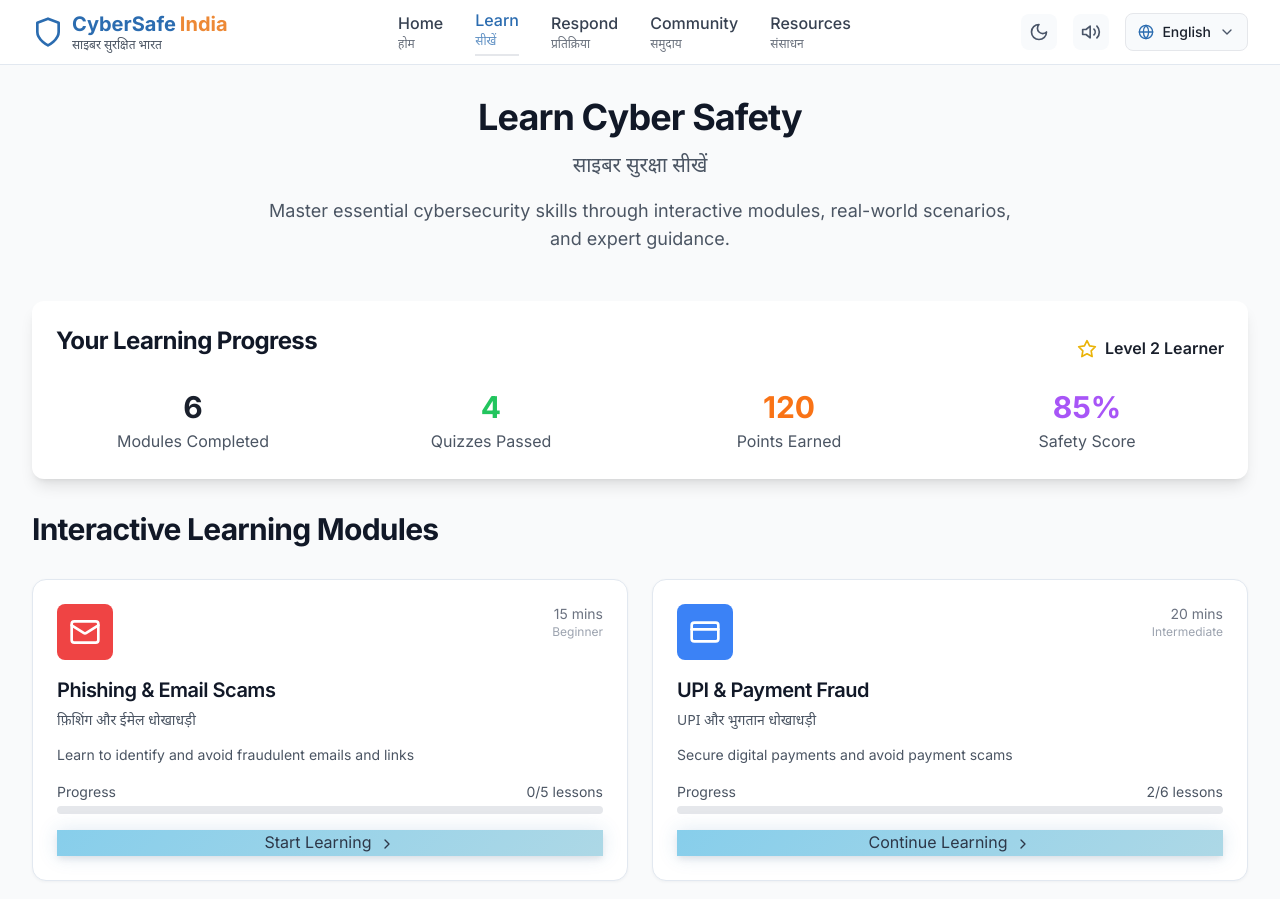
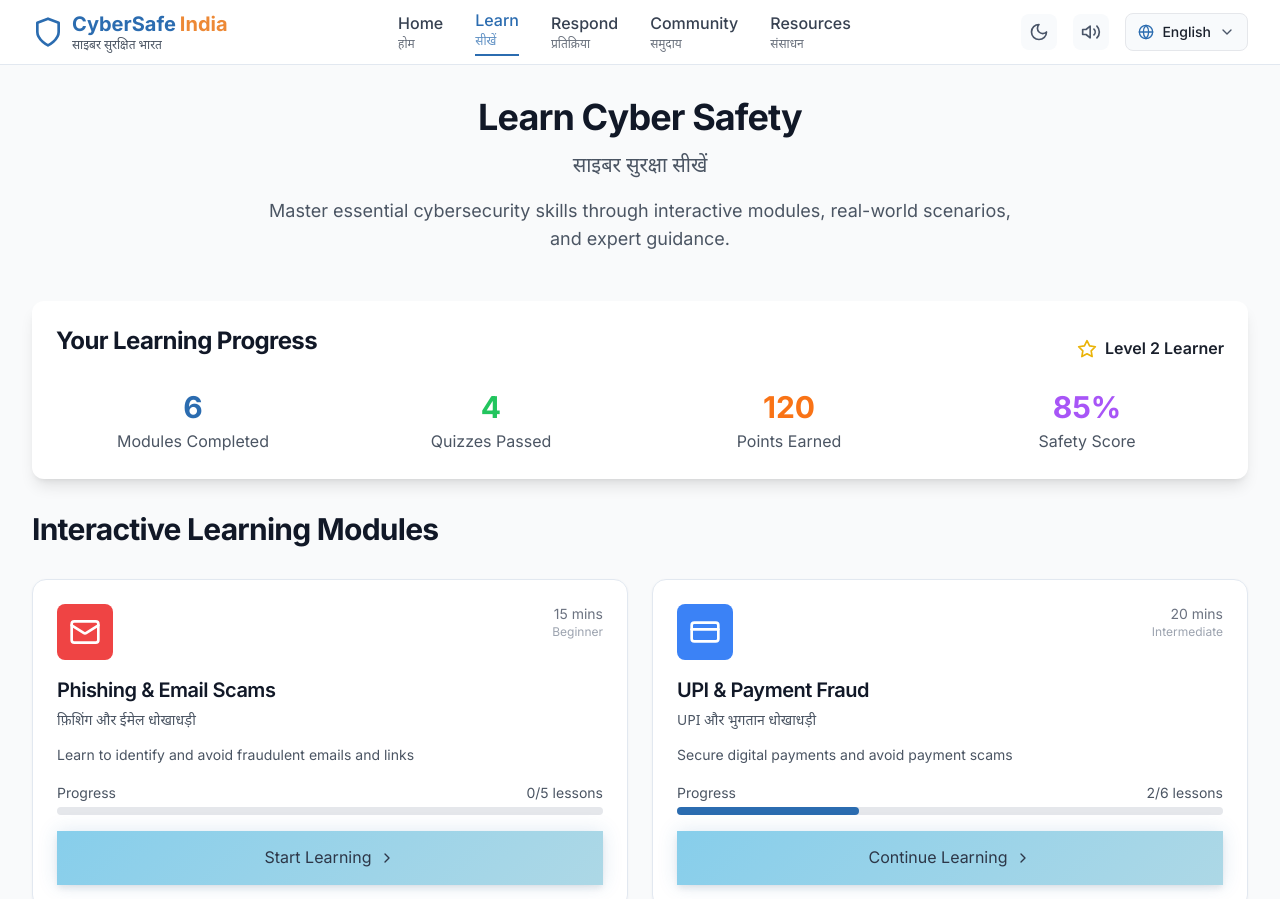
Before and after one commit to HEMANTH-S-KUMAR-1/cybersafe-india, a React (Vite) app: page /cybersafe-india/learn in a window 1280 px wide. Shown: the top 899 px of the page. Built offline with nearby package versions, Linux system fonts and the light colour scheme.

Commit message:
Describe your changes

```diff
--- a/src/index.css
+++ b/src/index.css
@@ -241,13 +241,32 @@
     position: relative;
     overflow: hidden;
     transition: all 0.3s cubic-bezier(0.4, 0, 0.2, 1);
+    transform: translateZ(0); /* Enable hardware acceleration */
+    min-height: 44px; /* Ensure touch-friendly size */
+    display: inline-flex;
+    align-items: center;
+    justify-content: center;
   }
 
   .btn-primary:hover {
     background: linear-gradient(135deg, #ADD8E6, #87CEEB);
-    transform: translateY(-3px) scale(1.02);
     box-shadow: 0 8px 25px rgba(135, 206, 235, 0.4), var(--shadow-cyber);
     border-color: #4A90E2;
+  }
+
+  /* Responsive hover animations for primary button */
+  @media (hover: hover) and (pointer: fine) {
+    .btn-primary:hover {
+      transform: translateY(-3px) scale(1.02) translateZ(0);
+    }
+  }
+
+  /* Touch device optimizations for primary button */
+  @media (hover: none) and (pointer: coarse) {
+    .btn-primary:active {
+      transform: scale(0.98) translateZ(0);
+      transition: transform 0.1s ease;
+    }
   }
 
   .btn-primary::before {
@@ -260,10 +279,13 @@
     background: linear-gradient(90deg, transparent, rgba(255,255,255,0.3), transparent);
     transition: left 0.6s ease;
     z-index: 0;
-  }
-
-  .btn-primary:hover::before {
-    left: 100%;
+    will-change: left;
+  }
+
+  @media (hover: hover) and (pointer: fine) {
+    .btn-primary:hover::before {
+      left: 100%;
+    }
   }
 
   .btn-primary span {
@@ -280,14 +302,33 @@
     position: relative;
     overflow: hidden;
     transition: all 0.3s cubic-bezier(0.4, 0, 0.2, 1);
+    transform: translateZ(0); /* Enable hardware acceleration */
+    min-height: 44px; /* Ensure touch-friendly size */
+    display: inline-flex;
+    align-items: center;
+    justify-content: center;
   }
 
   .btn-secondary:hover {
     background: linear-gradient(135deg, #B3D9FF, #87CEEB);
     border-color: #4A90E2;
     color: #2D3748;
-    transform: translateY(-2px) scale(1.02);
     box-shadow: 0 6px 20px rgba(135, 206, 235, 0.3);
+  }
+
+  /* Responsive hover animations - only on devices that support hover */
+  @media (hover: hover) and (pointer: fine) {
+    .btn-secondary:hover {
+      transform: translateY(-2px) scale(1.02) translateZ(0);
+    }
+  }
+
+  /* Touch device optimizations */
+  @media (hover: none) and (pointer: coarse) {
+    .btn-secondary:active {
+      transform: scale(0.98) translateZ(0);
+      transition: transform 0.1s ease;
+    }
   }
 
   .btn-secondary::before {
@@ -300,10 +341,13 @@
     background: linear-gradient(90deg, transparent, rgba(255,255,255,0.25), transparent);
     transition: left 0.5s ease;
     z-index: 0;
-  }
-
-  .btn-secondary:hover::before {
-    left: 100%;
+    will-change: left; /* Optimize for animation */
+  }
+
+  @media (hover: hover) and (pointer: fine) {
+    .btn-secondary:hover::before {
+      left: 100%;
+    }
   }
 
   .btn-secondary span {
@@ -1036,6 +1080,19 @@
     padding: 12px 16px;
   }
 
+  /* Responsive button sizing for mobile */
+  .btn-primary, .btn-secondary {
+    font-size: 0.9rem;
+    padding: 10px 14px;
+    min-height: 44px;
+  }
+
+  .btn-primary.text-sm, .btn-secondary.text-sm {
+    font-size: 0.875rem;
+    padding: 8px 12px;
+    min-height: 40px;
+  }
+
   /* Improve form inputs for mobile */
   input, textarea, select {
     min-height: 44px;
@@ -1053,6 +1110,62 @@
   .lg\:grid-cols-3 { grid-template-columns: repeat(2, minmax(0, 1fr)); }
   .lg\:grid-cols-4 { grid-template-columns: repeat(3, minmax(0, 1fr)); }
   .xl\:grid-cols-5 { grid-template-columns: repeat(3, minmax(0, 1fr)); }
+
+  /* Medium screen button optimizations */
+  .btn-primary, .btn-secondary {
+    padding: 12px 16px;
+    font-size: 0.95rem;
+  }
+
+  .btn-primary.text-sm, .btn-secondary.text-sm {
+    padding: 10px 14px;
+    font-size: 0.875rem;
+  }
+}
+
+/* Large screens - desktop optimizations */
+@media (min-width: 1024px) {
+  .btn-primary, .btn-secondary {
+    padding: 14px 20px;
+    font-size: 1rem;
+  }
+
+  .btn-primary.text-sm, .btn-secondary.text-sm {
+    padding: 10px 16px;
+    font-size: 0.875rem;
+  }
+
+  /* Enhanced hover effects for desktop */
+  @media (hover: hover) {
+    .btn-secondary:hover {
+      transform: translateY(-3px) scale(1.03) translateZ(0);
+    }
+  }
+}
+
+/* Accessibility: Respect user's motion preferences */
+@media (prefers-reduced-motion: reduce) {
+  .btn-primary, .btn-secondary {
+    transition: none !important;
+    animation: none !important;
+  }
+
+  .btn-primary::before, .btn-secondary::before {
+    transition: none !important;
+  }
+
+  .btn-primary:hover, .btn-secondary:hover {
+    transform: none !important;
+  }
+
+  .animate-fade-in,
+  .animate-slide-up,
+  .animate-slide-in-left,
+  .animate-slide-in-right,
+  .animate-cyber-pulse,
+  .animate-secure-bounce {
+    animation: none !important;
+  }
 }
 
 /* Enhanced footer with cybersecurity branding */
@@ -1595,26 +1708,57 @@
   }
 }
 
+/* Dark mode button pulse animation */
+[data-theme="dark"] .btn-primary:focus {
+  animation: button-pulse-dark 1.5s infinite;
+}
+
+[data-theme="dark"] .btn-secondary:focus {
+  animation: button-pulse-dark 1.5s infinite;
+}
+
+@keyframes button-pulse-dark {
+  0% {
+    box-shadow: 0 0 0 0 rgba(99, 179, 237, 0.4);
+  }
+  70% {
+    box-shadow: 0 0 0 10px rgba(99, 179, 237, 0);
+  }
+  100% {
+    box-shadow: 0 0 0 0 rgba(99, 179, 237, 0);
+  }
+}
+
 /* Enhanced Button Focus States */
 .btn-primary:focus {
-  animation: button-pulse 1.5s infinite;
   outline: none;
+  box-shadow: 0 0 0 3px rgba(43, 108, 176, 0.3);
 }
 
 .btn-secondary:focus {
-  animation: button-pulse 1.5s infinite;
   outline: none;
   box-shadow: 0 0 0 3px rgba(135, 206, 235, 0.3);
 }
 
+/* Focus animations only for devices that support them */
+@media (hover: hover) and (pointer: fine) {
+  .btn-primary:focus {
+    animation: button-pulse 1.5s infinite;
+  }
+
+  .btn-secondary:focus {
+    animation: button-pulse 1.5s infinite;
+  }
+}
+
 /* Active state animations */
 .btn-primary:active {
-  transform: translateY(-1px) scale(0.98);
+  transform: translateY(-1px) scale(0.98) translateZ(0);
   transition: all 0.1s ease;
 }
 
 .btn-secondary:active {
-  transform: translateY(-1px) scale(0.98);
+  transform: translateY(-1px) scale(0.98) translateZ(0);
   transition: all 0.1s ease;
 }
 
@@ -1634,15 +1778,27 @@
 /* =========================
    ENHANCED THEME TRANSITION EFFECTS
    ========================= */
+/* Base transition for all elements - optimized to prevent animation conflicts */
 * {
-  transition-property: background-color, border-color, color, box-shadow, transform;
+  transition-property: background-color, border-color, color, box-shadow;
   transition-duration: 0.3s;
   transition-timing-function: cubic-bezier(0.4, 0, 0.2, 1);
 }
 
-/* Specific elements with enhanced transitions */
-.card, .btn, .nav-link, .resource-item, .demographic-card {
+/* Specific elements with enhanced transitions - explicit transform handling */
+.card, .btn, .btn-primary, .btn-secondary, .nav-link, .resource-item, .demographic-card {
   transition: all 0.4s cubic-bezier(0.4, 0, 0.2, 1);
+  will-change: transform, opacity; /* Optimize for animations */
+}
+
+/* Prevent transition conflicts with explicit animations */
+.animate-fade-in,
+.animate-slide-up,
+.animate-slide-in-left,
+.animate-slide-in-right,
+.animate-cyber-pulse,
+.animate-secure-bounce {
+  transition: none !important; /* Don't interfere with keyframe animations */
 }
 
 /* Dark mode overrides for Tailwind classes with cybersecurity focus */
@@ -1687,6 +1843,10 @@
   background-color: rgba(240, 255, 244, 0.1) !important;
 }
 
+[data-theme="dark"] .bg-blue-50 {
+  background-color: rgba(235, 248, 255, 0.1) !important;
+}
+
 /* Ensure text visibility in footer and other sections */
 [data-theme="dark"] .text-gray-300 {
   color: var(--text-secondary) !important;
@@ -1700,6 +1860,122 @@
   color: var(--danger) !important;
 }
 
+/* Text color overrides for dark mode visibility */
+[data-theme="dark"] .text-gray-900 {
+  color: var(--heading) !important;
+}
+
+[data-theme="dark"] .text-gray-800 {
+  color: var(--text) !important;
+}
+
+[data-theme="dark"] .text-gray-700 {
+  color: var(--text-secondary) !important;
+}
+
+[data-theme="dark"] .text-gray-600 {
+  color: var(--text-secondary) !important;
+}
+
+[data-theme="dark"] .text-gray-500 {
+  color: var(--text-muted) !important;
+}
+
+[data-theme="dark"] .text-gray-400 {
+  color: var(--text-muted) !important;
+}
+
+[data-theme="dark"] .text-blue-800 {
+  color: var(--primary) !important;
+}
+
+/* Form element overrides for dark mode */
+[data-theme="dark"] input,
+[data-theme="dark"] select,
+[data-theme="dark"] textarea {
+  background-color: var(--surface) !important;
+  color: var(--text) !important;
+  border-color: var(--border) !important;
+}
+
+[data-theme="dark"] input:focus,
+[data-theme="dark"] select:focus,
+[data-theme="dark"] textarea:focus {
+  border-color: var(--primary) !important;
+  box-shadow: 0 0 0 2px rgba(99, 179, 237, 0.2) !important;
+}
+
+[data-theme="dark"] input::placeholder,
+[data-theme="dark"] textarea::placeholder {
+  color: var(--text-muted) !important;
+}
+
+[data-theme="dark"] option {
+  background-color: var(--surface) !important;
+  color: var(--text) !important;
+}
+
+/* Cyber-blue color overrides for dark mode */
+[data-theme="dark"] .text-cyber-blue {
+  color: var(--primary) !important;
+}
+
+[data-theme="dark"] .bg-cyber-blue {
+  background-color: var(--primary) !important;
+}
+
+[data-theme="dark"] .border-cyber-blue {
+  border-color: var(--primary) !important;
+}
+
+[data-theme="dark"] .focus\:ring-cyber-blue:focus {
+  --tw-ring-color: var(--primary) !important;
+}
+
+/* Dark mode button animation overrides */
+[data-theme="dark"] .btn-secondary {
+  background: linear-gradient(135deg, rgba(99, 179, 237, 0.15), rgba(99, 179, 237, 0.25));
+  color: var(--text);
+  border-color: var(--border-hover);
+}
+
+[data-theme="dark"] .btn-secondary:hover {
+  background: linear-gradient(135deg, rgba(99, 179, 237, 0.25), rgba(99, 179, 237, 0.35));
+  border-color: var(--primary);
+  color: var(--text);
+  box-shadow: 0 6px 20px rgba(99, 179, 237, 0.3);
+}
+
+[data-theme="dark"] .btn-secondary::before {
+  background: linear-gradient(90deg, transparent, rgba(99, 179, 237, 0.3), transparent);
+}
+
+[data-theme="dark"] .btn-secondary:focus {
+  box-shadow: 0 0 0 3px rgba(99, 179, 237, 0.4);
+}
+
+[data-theme="dark"] .btn-primary:focus {
+  box-shadow: 0 0 0 3px rgba(99, 179, 237, 0.4);
+}
+
+/* Dark mode primary button overrides */
+[data-theme="dark"] .btn-primary {
+  background: linear-gradient(135deg, rgba(99, 179, 237, 0.2), rgba(99, 179, 237, 0.3));
+  color: var(--text);
+  border-color: var(--primary);
+}
+
+[data-theme="dark"] .btn-primary:hover {
+  background: linear-gradient(135deg, rgba(99, 179, 237, 0.3), rgba(99, 179, 237, 0.4));
+  border-color: var(--primary);
+  color: var(--text);
+  box-shadow: 0 8px 25px rgba(99, 179, 237, 0.4);
+}
+
+[data-theme="dark"] .btn-primary::before {
+  background: linear-gradient(90deg, transparent, rgba(99, 179, 237, 0.4), transparent);
+}
+
 /* Additional dark mode overrides for gray colors */
 [data-theme="dark"] .bg-gray-200 {
   background-color: var(--surface) !important;
@@ -1707,6 +1983,11 @@
 
 [data-theme="dark"] .text-gray-700 {
   color: var(--text-secondary) !important;
+}
+
+/* White background overrides for dark mode */
+[data-theme="dark"] .bg-white {
+  background-color: var(--surface) !important;
 }
 
 [data-theme="dark"] .hover\:bg-gray-50:hover {
--- a/tailwind.config.js
+++ b/tailwind.config.js
@@ -36,6 +36,7 @@ export default {
         // Modern Indian Tech Colors
         'digital-orange': '#FF6600',
         'tech-blue': '#0066CC',
+        'cyber-blue': '#2B6CB0',  // Primary security blue
         'safe-green': '#00AA44',
         'alert-red': '#DC143C',
       },
@@ -44,18 +45,55 @@ export default {
         'hindi': ['Noto Sans Devanagari', 'system-ui', 'sans-serif'],
       },
       animation: {
-        'fade-in': 'fadeIn 0.5s ease-in-out',
-        'slide-up': 'slideUp 0.6s ease-out',
+        'fade-in': 'fadeIn 0.6s ease-out',
+        'slide-up': 'slideUp 0.8s ease-out',
+        'slide-in-left': 'slideInLeft 0.6s ease-out',
+        'slide-in-right': 'slideInRight 0.6s ease-out',
+        'cyber-pulse': 'cyberPulse 2s ease-in-out infinite',
+        'secure-bounce': 'secureBounce 1s ease-in-out infinite',
+        'button-pulse': 'buttonPulse 1.5s infinite',
         'pulse-slow': 'pulse 3s infinite',
       },
       keyframes: {
         fadeIn: {
-          '0%': { opacity: '0' },
-          '100%': { opacity: '1' },
+          '0%': { opacity: '0', transform: 'translateY(20px)' },
+          '100%': { opacity: '1', transform: 'translateY(0)' },
         },
         slideUp: {
-          '0%': { transform: 'translateY(20px)', opacity: '0' },
-          '100%': { transform: 'translateY(0)', opacity: '1' },
+          '0%': { opacity: '0', transform: 'translateY(30px)' },
+          '100%': { opacity: '1', transform: 'translateY(0)' },
+        },
+        slideInLeft: {
+          '0%': { opacity: '0', transform: 'translateX(-30px)' },
+          '100%': { opacity: '1', transform: 'translateX(0)' },
+        },
+        slideInRight: {
+          '0%': { opacity: '0', transform: 'translateX(30px)' },
+          '100%': { opacity: '1', transform: 'translateX(0)' },
+        },
+        cyberPulse: {
+          '0%': {
+            boxShadow: '0 0 0 0 rgba(43, 108, 176, 0.4)',
+            transform: 'scale(1)'
+          },
+          '50%': {
+            boxShadow: '0 0 20px 10px rgba(43, 108, 176, 0.1)',
+            transform: 'scale(1.02)'
+          },
+          '100%': {
+            boxShadow: '0 0 0 0 rgba(43, 108, 176, 0)',
+            transform: 'scale(1)'
+          },
+        },
+        secureBounce: {
+          '0%, 20%, 50%, 80%, 100%': { transform: 'translateY(0)' },
+          '40%': { transform: 'translateY(-8px)' },
+          '60%': { transform: 'translateY(-4px)' },
+        },
+        buttonPulse: {
+          '0%': { boxShadow: '0 0 0 0 rgba(135, 206, 235, 0.4)' },
+          '70%': { boxShadow: '0 0 0 10px rgba(135, 206, 235, 0)' },
+          '100%': { boxShadow: '0 0 0 0 rgba(135, 206, 235, 0)' },
         },
       },
     },
```
Also changed, not shown: 1 other file (tests, documents, lock files or other folders).
